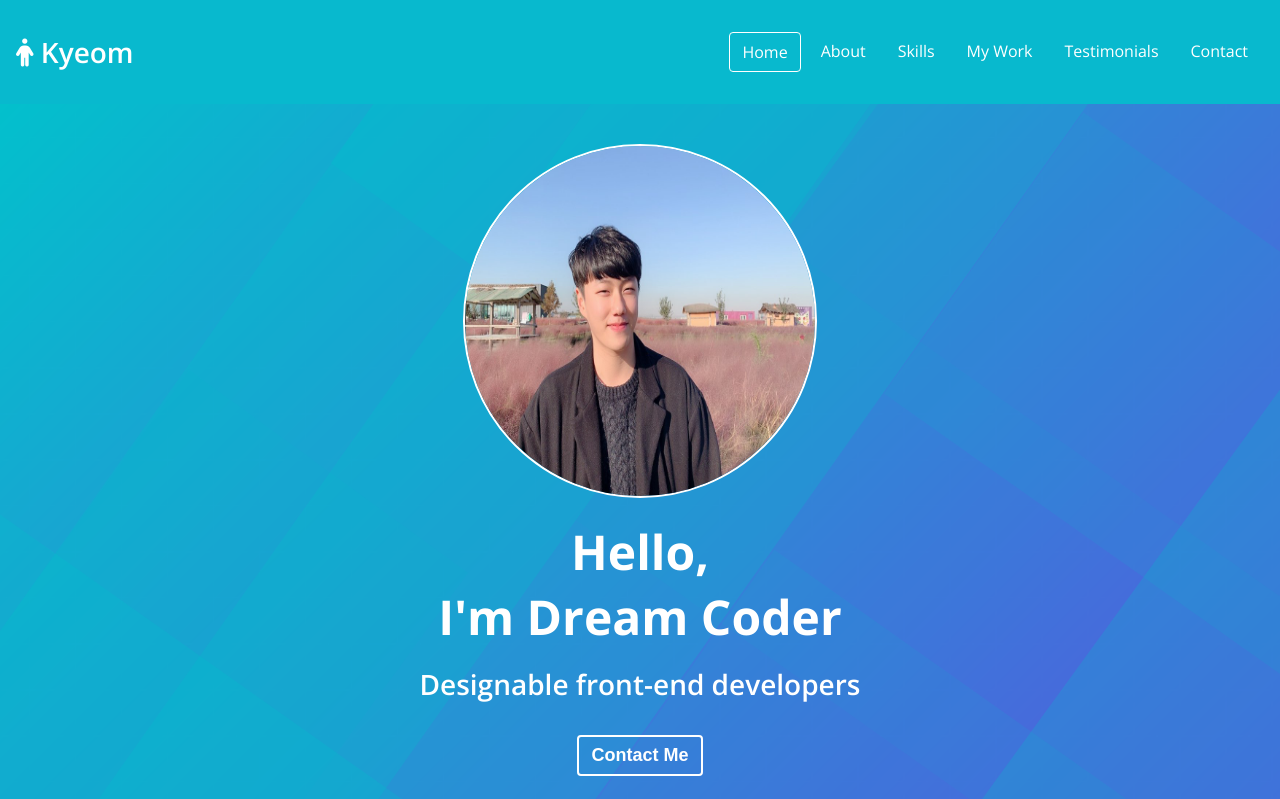
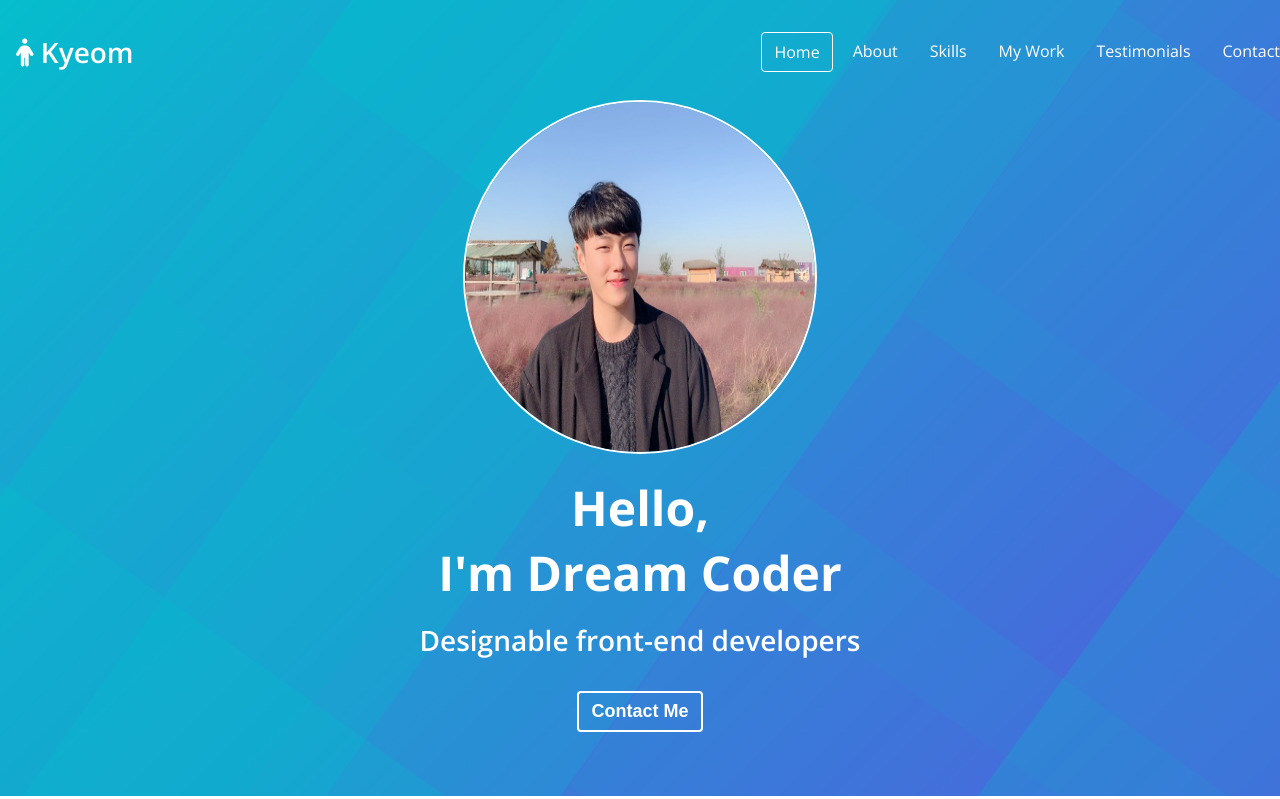
Before and after one commit to Kyeom1997/Portfolio, a plain HTML site: page index.html in a window 1280 px wide. Shown: the top 799 px of the page. Drawn offline with nearby package versions, Linux system fonts and the light colour scheme.

Commit message:
JS_navbar

```diff
--- a/main.js
+++ b/main.js
@@ -0,0 +1,13 @@
+'use strict';
+
+const navbar = document.querySelector('#navbar');
+const navbarHeight = navbar.getBoundingClientRect().height;
+document.addEventListener('scroll', () => {
+    console.log(window.scrollY);
+    console.log(navbarHeight);
+    if(window.scrollY > navbarHeight) {
+        navbar.classList.add('navbar--dark');
+    } else {
+        navbar.classList.remove('navbar--dark');
+    }
+})
--- a/style.css
+++ b/style.css
@@ -91,13 +91,20 @@ p {
 
 /* Navbar */
 #navbar {
+    position: fixed;
+    width: 100%;
     display: flex;
     justify-content: space-between;
-    background-color: var(--color-blue);
+    background-color: transparent;
     align-items: center;
     color: var(--color-white);
     padding: 16px;
+    transition: all var(--animation-duration) ease-in-out;
+}
 
+#navbar.navbar--dark {
+    background-color: var(--color-blue);
+    padding: 8px;
 }
 
 .navbar__menu {
@@ -138,6 +145,7 @@ p {
 #home {
     background: url("imgs/Home.png") center/cover no-repeat;
     padding: 40px;
+    padding-top: 100px;
     text-align: center;
 }
 
@@ -458,7 +466,7 @@ p {
 }
 
 .contact__links i:hover {
-    transform: scale(1.3);
+    transform: scale(1.1);
     color: var(--color-darkblue);
     transition: all var(--animation-duration) ease-in;
 }
@@ -481,7 +489,7 @@ p {
         display: none;
     }
 
-    .about__majors{
+    .about__majors {
         flex-direction: column;
     }
 
```
